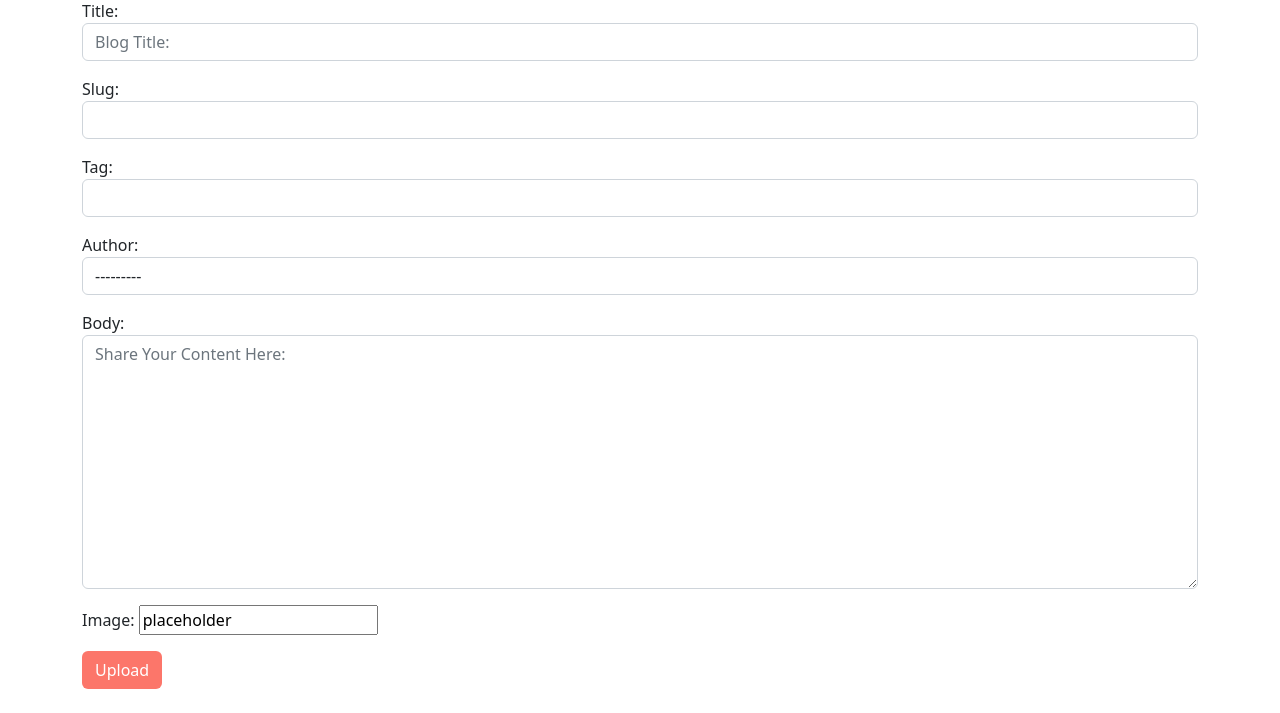
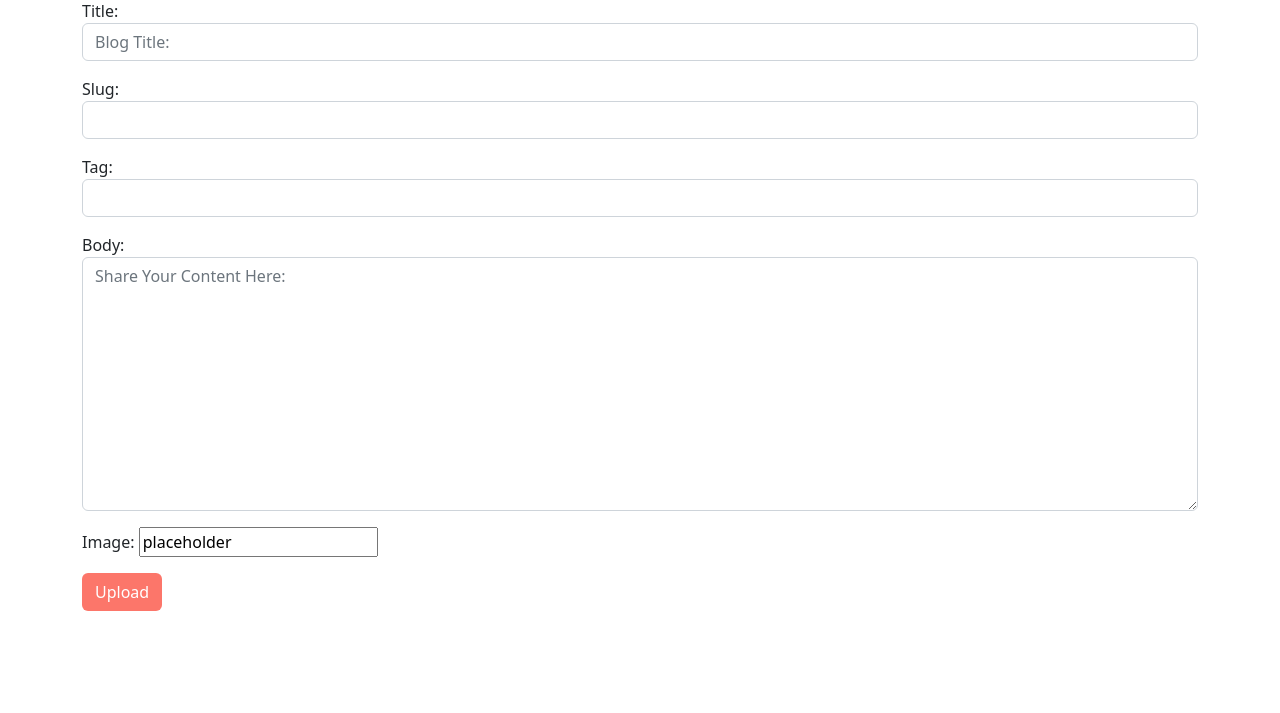
Before and after one commit to dantaylor28/the-food-blog, a Django app: page /create/post/ in a window 1280 px wide. Shown: the part 199-912 px from the top of the page. After the commit the page ends 810 px from the top, so only its background shows below. Run offline with Django 3.2, Linux system fonts and the light colour scheme; the visitor is signed in with stand-in values (Sample User, id 1); data comes from the database, SQL or seed files in the repository; some libraries are stand-ins or nearby versions.

Commit message:
Add js to create_post.html to auto assign the author value to the form so users cannot post from anyone other than themselves

```diff
--- a/blog/forms.py
+++ b/blog/forms.py
@@ -12,8 +12,8 @@ class PostForm(forms.ModelForm):
         widgets = {
             'title': forms.TextInput(attrs={'class': 'form-control', 'placeholder': 'Blog Title:'}),
             'tag': forms.TextInput(attrs={'class': 'form-control'}),
-            'slug': forms.TextInput(attrs={'class': 'form-control'}),
-            'author': forms.Select(attrs={'class': 'form-control'}),
+            'slug': forms.TextInput(attrs={'class': 'form-control',}),
+            'author': forms.TextInput(attrs={'id': 'author', 'value': '', 'type': 'hidden'}),
             'body': forms.Textarea(attrs={'class': 'form-control', 'placeholder': 'Share Your Content Here:'}),
         }
 
--- a/templates/create_post.html
+++ b/templates/create_post.html
@@ -16,6 +16,11 @@
     </form>
     <br>
 
+    <script>
+        var name = '{{ user.id }}'
+        document.getElementById('author').value = name
+    </script>
+
 {% else %}
 
     <!-- What will show to unauthorised users who try to access this page. -->
```
